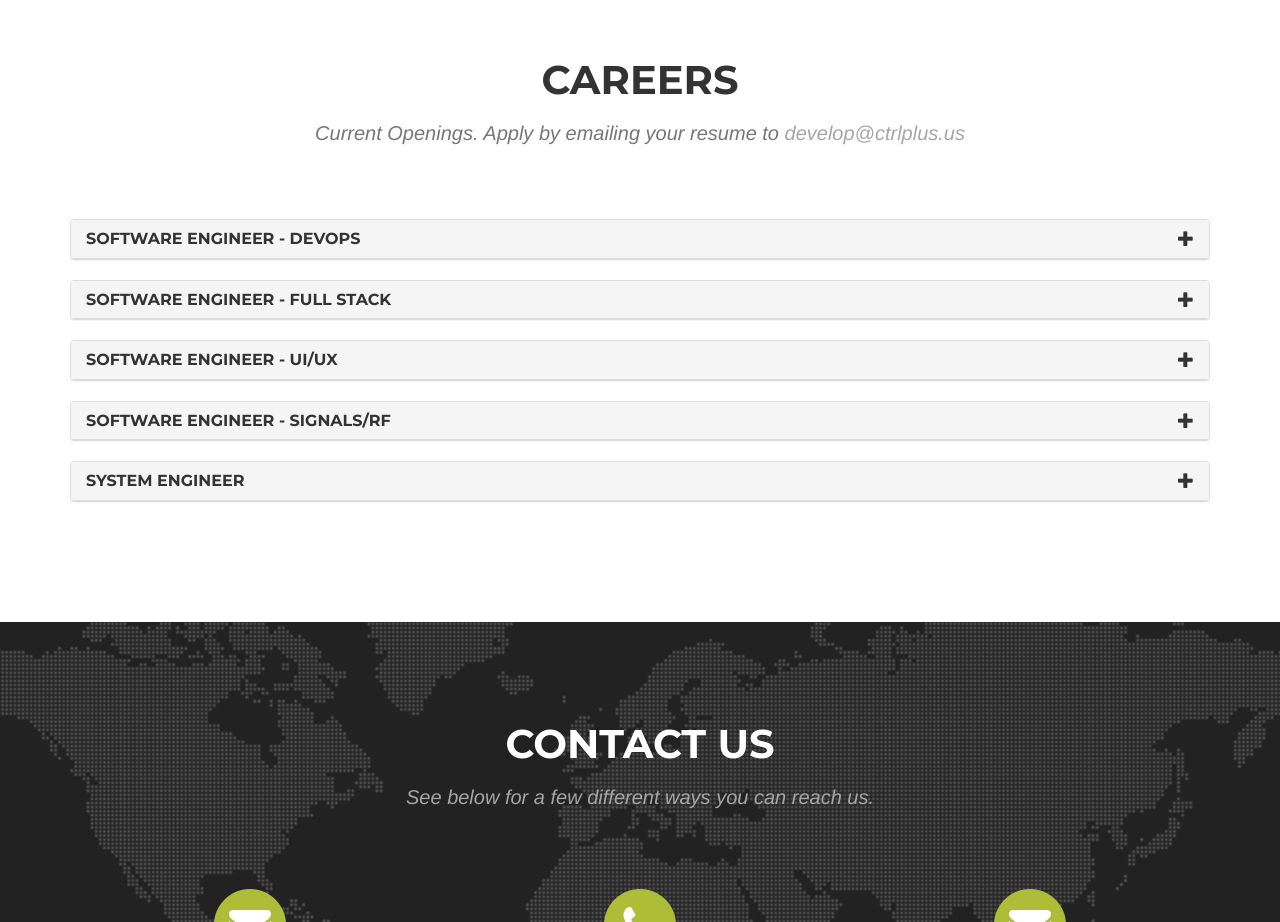
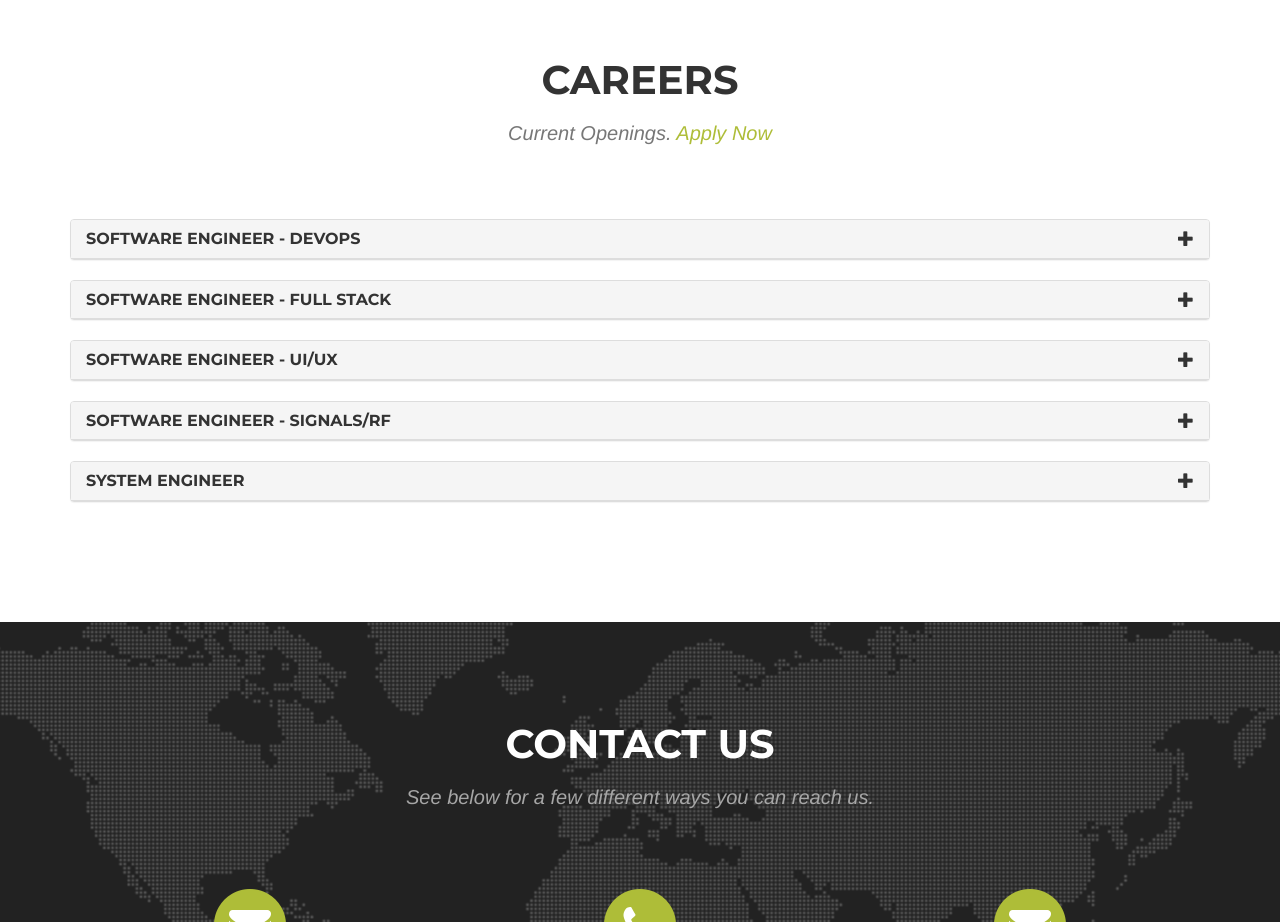
Before and after one commit to ctrlplusus/ctrlplusus.github.io, a website: page index.html in a window 1280 px wide. Shown: the part 2960-3882 px from the top of the page. Drawn offline with Linux system fonts and the light colour scheme; a web font is replaced by a local one.

Commit message:
Adding apply now link

```diff
--- a/index.html
+++ b/index.html
@@ -171,7 +171,8 @@
 			<div class="row">
 				<div class="col-lg-12 text-center">
 					<h2 class="section-heading">Careers</h2>
-					<h3 class="section-subheading text-muted">Current Openings. Apply by emailing your resume to <span class="text-muted" style="color: #a6a6a6;">develop@ctrlplus.us</span></h3> </div>
+					<h3 class="section-subheading text-muted">Current Openings. <a href="https://share.hsforms.com/1FYPjRKHTRICuVhlv1n33xwoawov" target="_blank">Apply Now</a></h3>
+				</div>
 			</div>
 			<div id="job-listings-start" style="display: none;"></div>
 			<div id="job-listings-end" style="display: none;"></div>
```
